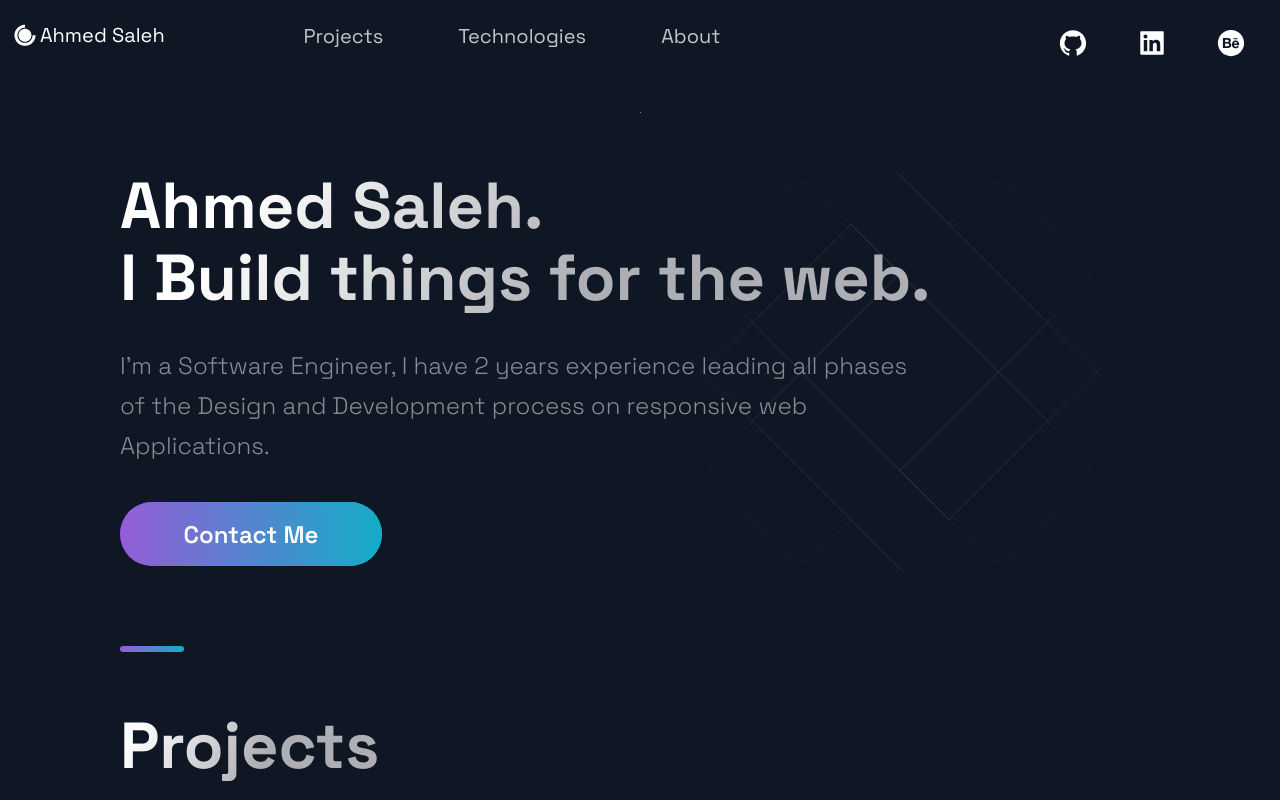
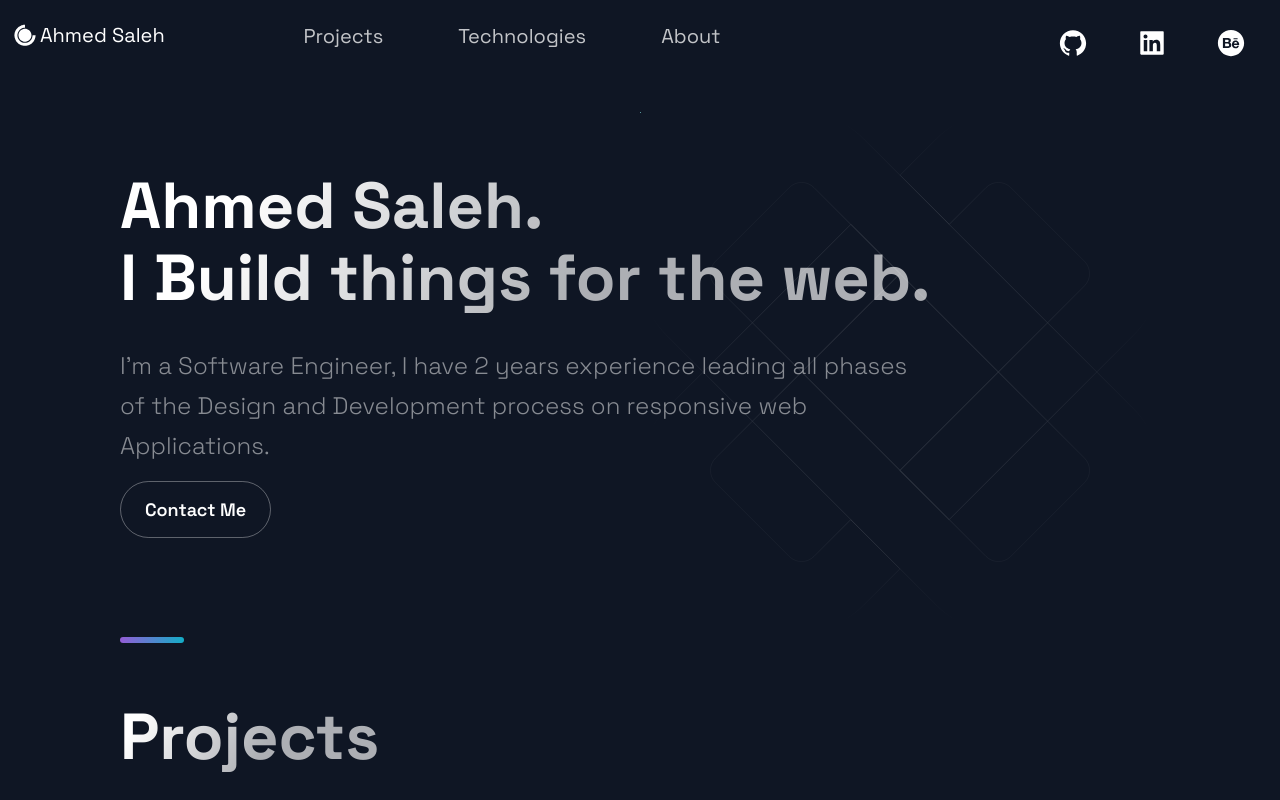
Before and after one commit to AhmadSaleh22/MyPortfolio, a Next.js app: page / in a window 1280 px wide. Shown: the top 800 px of the page. Built offline with nearby package versions, Linux system fonts and the light colour scheme.

Commit message:
Finishing up the porject

```diff
--- a/src/components/Hero/Hero.js
+++ b/src/components/Hero/Hero.js
@@ -1,10 +1,13 @@
-import React from 'react';
+import {React, useState} from 'react';
 
-import { Section, SectionText, SectionTitle } from '../../styles/GlobalComponents';
+import { Section, SectionText, SectionTitle, SecondaryBtn } from '../../styles/GlobalComponents';
 import Button from '../../styles/GlobalComponents/Button';
 import { LeftSection } from './HeroStyles';
 
+
+
 const Hero = (props) => (
+
   <Section row nopadding>
     <LeftSection>
       <SectionTitle main center>
@@ -14,9 +17,16 @@ const Hero = (props) => (
         I'm a Software Engineer,
         I have 2 years experience leading all phases of the Design and Development process on responsive web Applications.
       </SectionText>
-      <Button onClick={()=>
-        window.location = 'https://google.com'
-      }>Contact Me</Button>
+      <SecondaryBtn href='https://wa.me/message/LFA7JWZP573SE1'>Contact Me</SecondaryBtn>
+        {/*
+      <Button onClick={() => setShowModal(true)}>Open Modal</Button>
+        <Modal
+          onClose={() => setShowModal(false)}
+          show={showModal}
+        >
+          Hello from the modal!
+        </Modal>
+      */}
     </LeftSection>
   </Section>
 );
--- a/src/styles/GlobalComponents/index.js
+++ b/src/styles/GlobalComponents/index.js
@@ -116,7 +116,7 @@ export const SectionSubText = styled.p`
     line-height: 22px;
   }
 `
-export const SecondaryBtn = styled.button`
+export const SecondaryBtn = styled.a`
   color: #FFF;
   background: none;
   border: 1px solid rgba(255, 255, 255, 0.33);
```
Also changed, not shown: package.json (+6 -2 lines), src/components/Modal/Modal.js (added, +10 -0 lines), 1 other file (tests, documents, lock files or other folders).
